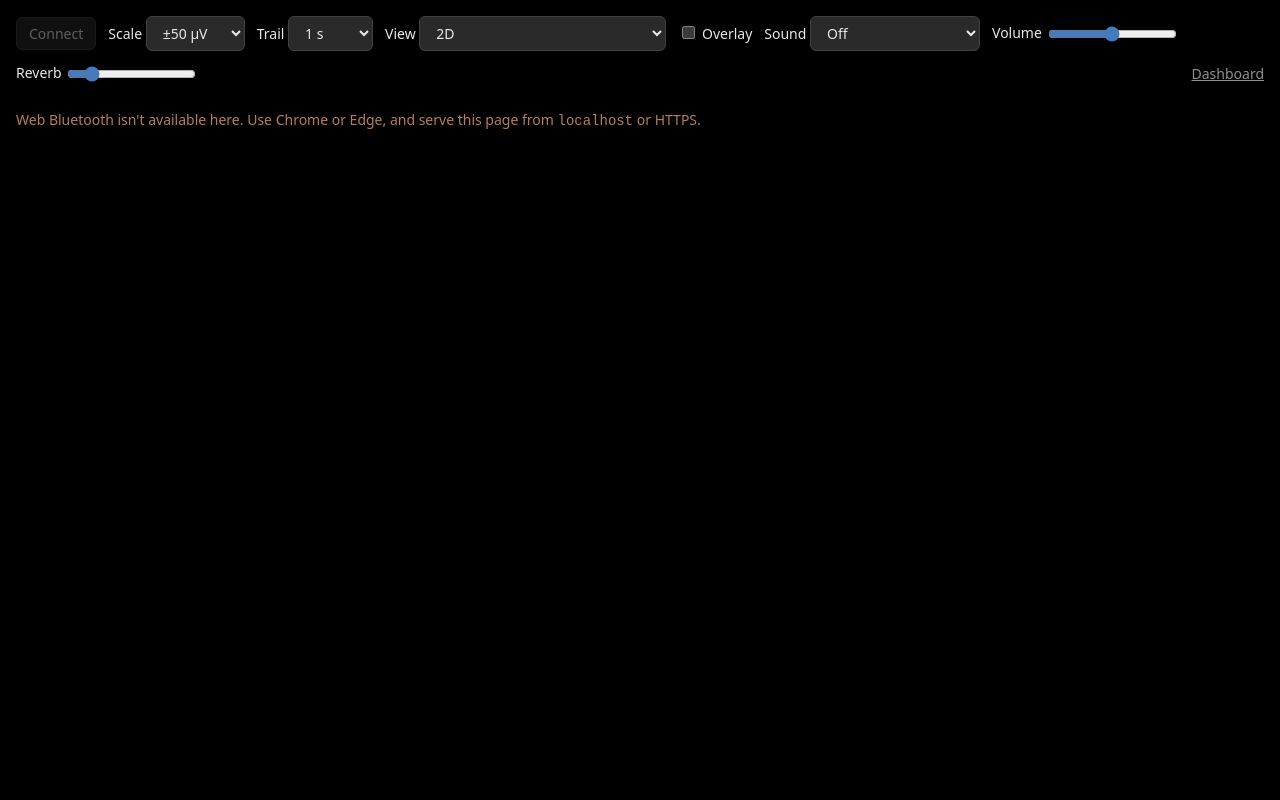
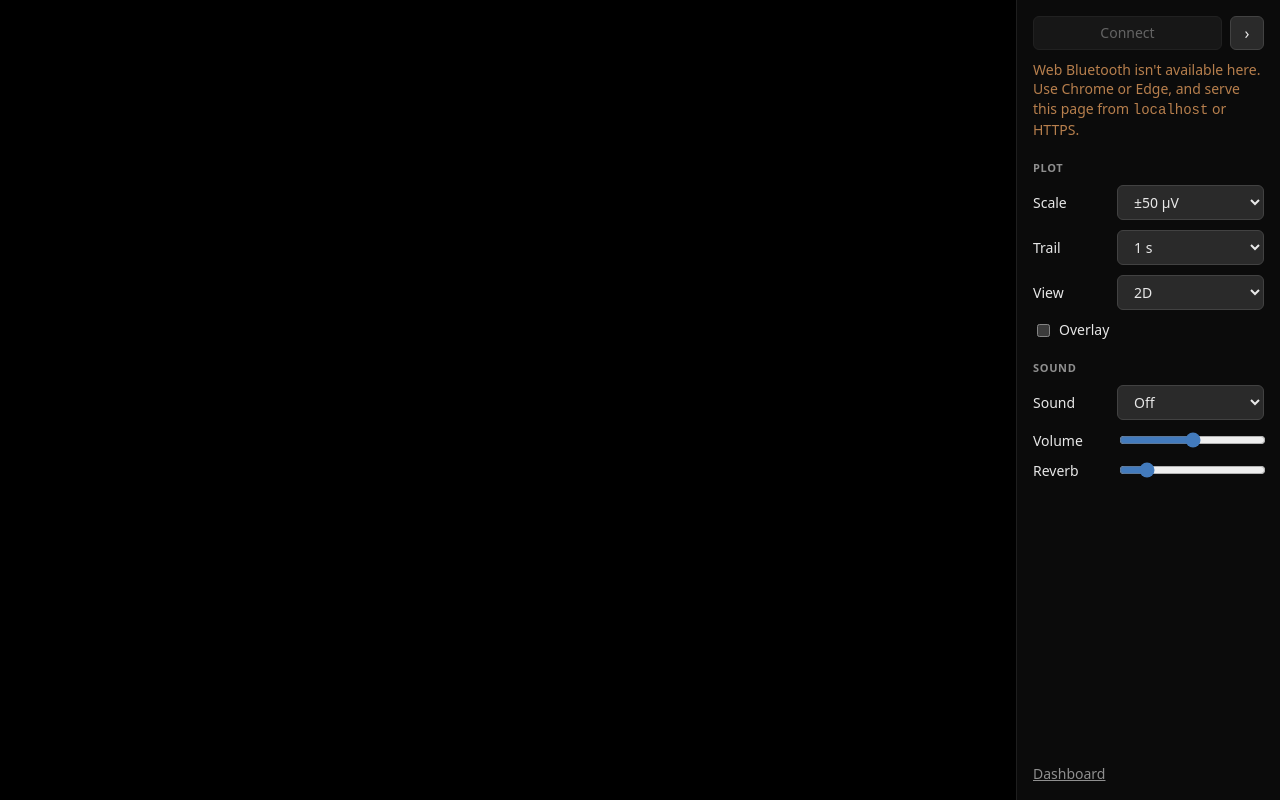
Before and after one commit to aksaw/brain, a plain HTML site: page bineural.html in a window 1280 px wide. Drawn offline with Linux system fonts and the light colour scheme.

Commit message:
Move Bineural's controls into a hideable side panel
The settings now sit in a right-hand panel grouped into Plot and Sound,
matching the Sculpture page; the corner button hides it (remembered
between visits) and the plots resize to fill the freed space.

Co-Authored-By: Claude Opus 5.5 <noreply@anthropic.com>

```diff
--- a/bineural.html
+++ b/bineural.html
@@ -6,17 +6,88 @@
   <title>Bineural</title>
   <link rel="stylesheet" href="style.css">
   <style>
-    /* The plots fill the space below the header, centred both ways. */
+    /* Controls in a collapsible panel on the right, as on the Sculpture page; the plots fill
+       the rest, centred both ways. */
     body {
       background: #000;
       display: flex;
-      flex-direction: column;
-      min-height: 100vh;
-      box-sizing: border-box;
+      height: 100vh;
+      margin: 0;
+      padding: 0;
+      overflow: hidden;
     }
 
+    #panel {
+      flex: none;
+      width: 264px;
+      box-sizing: border-box;
+      padding: 16px;
+      overflow-x: hidden;
+      overflow-y: auto;
+      order: 2; /* after the plots */
+      background: #0b0b0b;
+      border-left: 1px solid #1e1e1e;
+      display: flex;
+      flex-direction: column;
+      gap: 10px;
+      transition: width 180ms ease, padding 180ms ease;
+    }
+
+    body.collapsed #panel {
+      width: 0;
+      padding-left: 0;
+      padding-right: 0;
+      border-left: none;
+    }
+
+    /* The toggle stays in the top-right corner whether the panel is open or closed. */
+    #panel-toggle {
+      position: fixed;
+      top: 16px;
+      right: 16px;
+      z-index: 2;
+      width: 34px;
+      height: 34px;
+      padding: 0;
+      line-height: 1;
+      font-size: 16px;
+    }
+
+    #panel .top { display: flex; gap: 8px; margin-right: 42px; }
+    #panel .top button { flex: 1; }
+
+    #panel h2 {
+      margin: 10px 0 0;
+      font-size: 11px;
+      font-weight: 600;
+      letter-spacing: 0.06em;
+      text-transform: uppercase;
+      color: var(--muted);
+    }
+
+    /* Each setting is a row: its name, then its control filling the rest. */
+    #panel label {
+      display: grid;
+      grid-template-columns: 76px minmax(0, 1fr);
+      align-items: center;
+      gap: 8px;
+      white-space: nowrap;
+    }
+
+    #panel label.check { display: flex; flex-wrap: wrap; column-gap: 6px; row-gap: 2px; white-space: normal; }
+    #panel label[hidden] { display: none; }
+    #panel select, #panel input[type='range'] { width: 100%; min-width: 0; box-sizing: border-box; }
+    #panel input { accent-color: var(--accent); }
+    #panel a { color: var(--muted); margin-top: auto; padding-top: 12px; }
+    #unsupported { margin: 0; white-space: normal; }
+    #bpm { color: var(--muted); font-variant-numeric: tabular-nums; }
+
+    /* Plots are sized from the space beside the panel (container units), so they grow when
+       it's hidden: two side by side, or the overlay alone, as large as fits. */
     .xy {
       flex: 1;
+      min-width: 0;
+      container-type: size;
       display: flex;
       flex-wrap: wrap;
       justify-content: center;
@@ -27,15 +98,14 @@
 
     .xy figure {
       margin: 0;
-      width: min(100%, 46vw, 72vh);
+      width: min(calc(50cqw - 36px), calc(100cqh - 48px));
     }
 
     .xy figure[hidden] { display: none; }
     .xy.draggable { cursor: grab; touch-action: none; }
     .xy.dragging { cursor: grabbing; }
 
-    /* The overlay holds both hemispheres in one, larger plot. */
-    .xy #overlay-figure { width: min(100%, 92vw, 80vh); }
+    .xy #overlay-figure { width: min(calc(100cqw - 48px), calc(100cqh - 48px)); }
 
     .xy canvas {
       display: block;
@@ -44,19 +114,24 @@
       background: #000;
     }
 
-    header a { color: var(--muted); margin-left: auto; }
-    header label[hidden] { display: none; }
-    #bpm { color: var(--muted); font-variant-numeric: tabular-nums; }
-    #volume, #reverb, #sphere { accent-color: var(--accent); vertical-align: middle; }
-
+    /* On narrow screens the panel floats over the plots, which stack. */
     @media (max-width: 720px) {
-      .xy figure { width: 100%; }
+      #panel { position: absolute; z-index: 1; top: 0; bottom: 0; right: 0; }
+      .xy figure { width: min(calc(100cqw - 32px), calc(50cqh - 36px)); }
     }
   </style>
 </head>
 <body>
-  <header>
-    <button id="connect">Connect</button>
+  <button id="panel-toggle" aria-controls="panel" aria-expanded="true" title="Hide settings" aria-label="Hide settings">›</button>
+
+  <aside id="panel" aria-label="Settings">
+    <div class="top"><button id="connect">Connect</button></div>
+    <p id="unsupported" hidden>
+      Web Bluetooth isn't available here. Use Chrome or Edge, and serve this page from
+      <code>localhost</code> or HTTPS.
+    </p>
+
+    <h2>Plot</h2>
     <label>
       Scale
       <select id="scale">
@@ -106,7 +181,9 @@
         <option value="head">Head</option>
       </select>
     </label>
-    <label id="overlay-control"><input type="checkbox" id="overlay"> Overlay</label>
+    <label id="overlay-control" class="check"><input type="checkbox" id="overlay"> Overlay</label>
+
+    <h2>Sound</h2>
     <label>
       Sound
       <select id="sound">
@@ -126,7 +203,7 @@
         <option value="100">×100</option>
       </select>
     </label>
-    <label id="crush-control" hidden><input type="checkbox" id="crush"> Bitcrush</label>
+    <label id="crush-control" class="check" hidden><input type="checkbox" id="crush"> Bitcrush</label>
     <label id="range-control" hidden>
       Range
       <select id="range">
@@ -141,7 +218,7 @@
       <input type="range" id="sphere" min="0.15" max="0.95" step="0.01" value="0.5">
     </label>
     <!-- A soft bass thump on every heartbeat seen by the headband's heart sensor (PPG). -->
-    <label id="thump-control" hidden>
+    <label id="thump-control" class="check" hidden>
       <input type="checkbox" id="thump"> Heartbeat thump <span id="bpm"></span>
     </label>
     <label>
@@ -152,13 +229,9 @@
       Reverb
       <input type="range" id="reverb" min="0" max="2" step="0.01" value="0.3">
     </label>
+
     <a href="dashboard.html">Dashboard</a>
-  </header>
-
-  <p id="unsupported" hidden>
-    Web Bluetooth isn't available here. Use Chrome or Edge, and serve this page from
-    <code>localhost</code> or HTTPS.
-  </p>
+  </aside>
 
   <main class="xy">
     <figure class="split">
--- a/bineural.js
+++ b/bineural.js
@@ -236,6 +236,31 @@ function showBpm() {
   else if (heartbeat.bpm && performance.now() - lastBeat < 3000) {
     bpmLabel.textContent = `${Math.round(heartbeat.bpm)} bpm`;
   } else bpmLabel.textContent = '–';
+}
+
+// The settings panel collapses to give the plots the whole window, as on the Sculpture
+// page. Whether it was open is remembered for next time, where the browser allows it.
+const PANEL_KEY = 'bineural.panelCollapsed';
+const panelToggle = document.getElementById('panel-toggle');
+
+function setPanelCollapsed(collapsed) {
+  document.body.classList.toggle('collapsed', collapsed);
+  panelToggle.textContent = collapsed ? '☰' : '›';
+  panelToggle.title = collapsed ? 'Show settings' : 'Hide settings';
+  panelToggle.setAttribute('aria-label', panelToggle.title);
+  panelToggle.setAttribute('aria-expanded', String(!collapsed));
+  try {
+    localStorage.setItem(PANEL_KEY, collapsed ? '1' : '0');
+  } catch {
+    // Storage unavailable (private window, blocked site data): just don't remember.
+  }
+}
+
+panelToggle.addEventListener('click', () => setPanelCollapsed(!document.body.classList.contains('collapsed')));
+try {
+  setPanelCollapsed(localStorage.getItem(PANEL_KEY) === '1');
+} catch {
+  setPanelCollapsed(false);
 }
 
 let muse = null;
```
Also changed, not shown: 1 other file.
